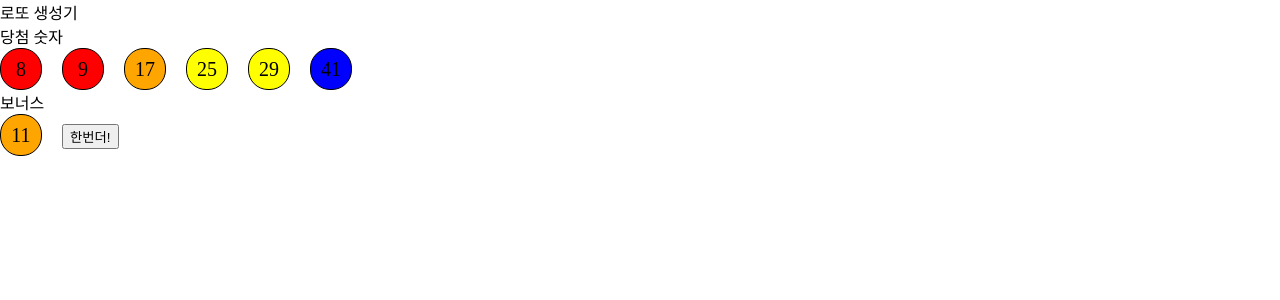
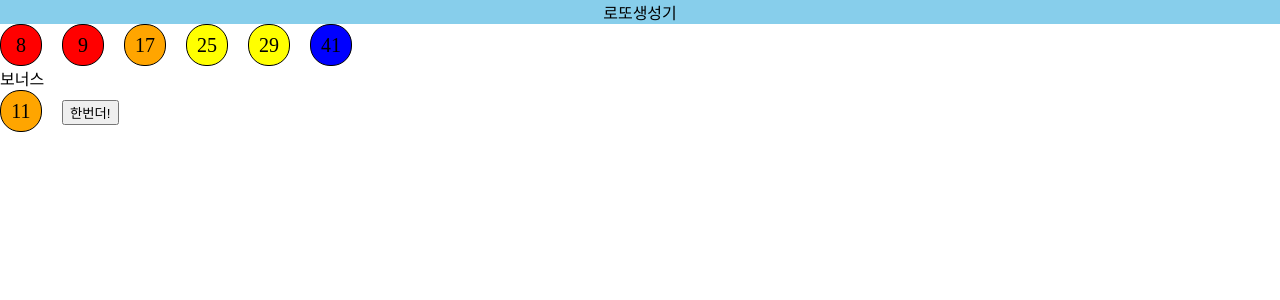
Before and after one commit to chihyeonWON/LottoGenerator, a Vue app: page / in a window 1280 px wide. Shown: the top 300 px of the page. Built offline with nearby package versions, Linux system fonts and the light colour scheme.

Commit message:
Update header's style

```diff
--- a/src/components/LottoHeader.vue
+++ b/src/components/LottoHeader.vue
@@ -1,6 +1,6 @@
 <template>
-    <div>
-        로또 생성기
+    <div class="header">
+        로또생성기
     </div>
 </template>
 
@@ -11,5 +11,11 @@
 </script>
 
 <style>
-
+    .header{
+        position:fixed;
+        background:skyblue;
+        width:100%;
+        margin:0 auto;
+        text-align:center;
+    }
 </style>
```
